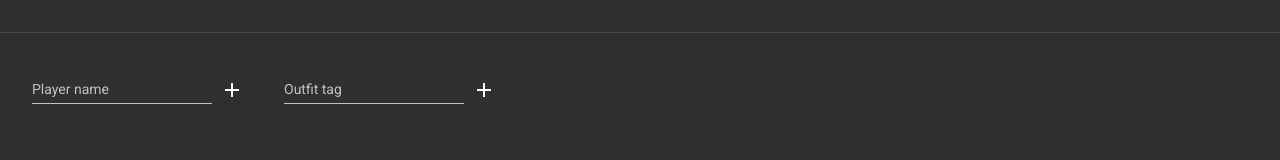
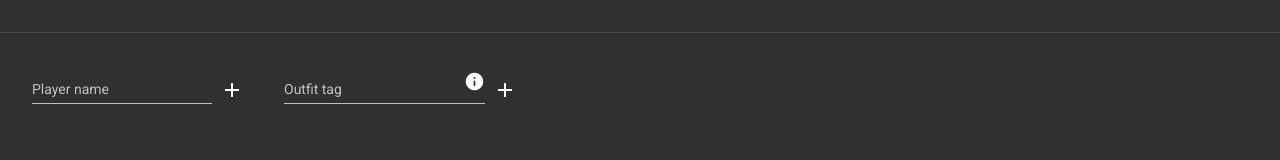
Before and after one commit to DERGONokay/track-no-one, an Angular app: page /combat-effectiveness in a window 1280 px wide. Shown: the part 152-312 px from the top of the page. Built offline with nearby package versions, Linux system fonts and the light colour scheme; no server answers.

Commit message:
Added info icon to Outfir tag field

```diff
--- a/src/app/app.module.ts
+++ b/src/app/app.module.ts
@@ -22,6 +22,7 @@ import { UnderConstructionComponent } from './under-construction/under-construct
 import { CombatEffectivenessComponent } from './core/comabat-effectiveness/combat-effectiveness.component';
 import { ExperienceComponent } from './core/experience/experience.component';
 import { MatPaginatorModule } from '@angular/material/paginator';
+import { MatTooltipModule } from '@angular/material/tooltip';
 
 
 @NgModule({
@@ -48,7 +49,8 @@ import { MatPaginatorModule } from '@angular/material/paginator';
     MatProgressSpinnerModule,
     ReactiveFormsModule,
     MatTableModule,
-    MatPaginatorModule
+    MatPaginatorModule,
+    MatTooltipModule
   ],
   providers: [],
   bootstrap: [AppComponent]
--- a/src/app/core/comabat-effectiveness/combat-effectiveness.component.html
+++ b/src/app/core/comabat-effectiveness/combat-effectiveness.component.html
@@ -19,6 +19,7 @@
 <mat-form-field class="inputs">
     <mat-label>Outfit tag</mat-label>
     <input matInput type="text" [formControl]="outfitTag">
+    <mat-icon matSuffix matTooltip="Only online members will be tracked">info</mat-icon>
 </mat-form-field>
 <button mat-icon-button (click)="addOutfit()">
     <mat-icon>add</mat-icon>
```
